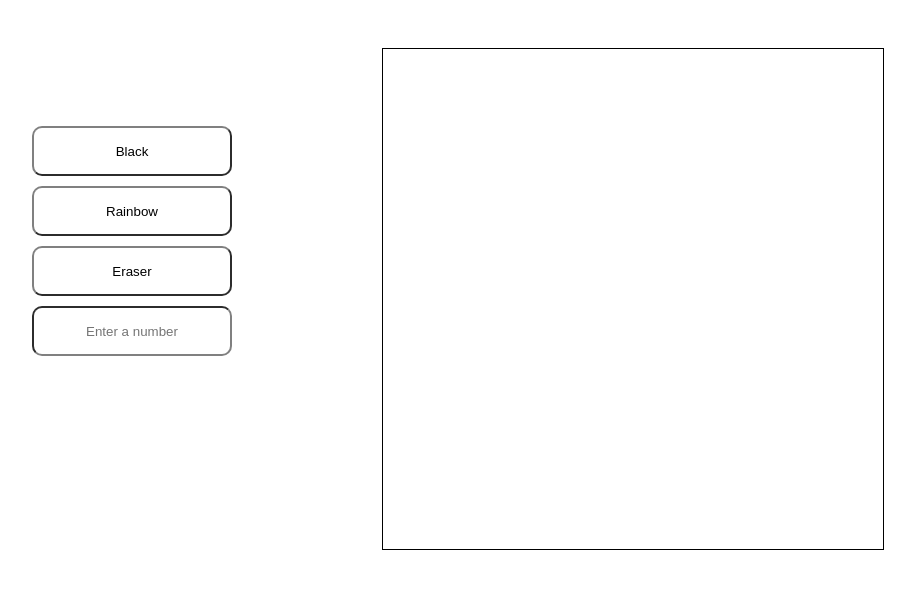
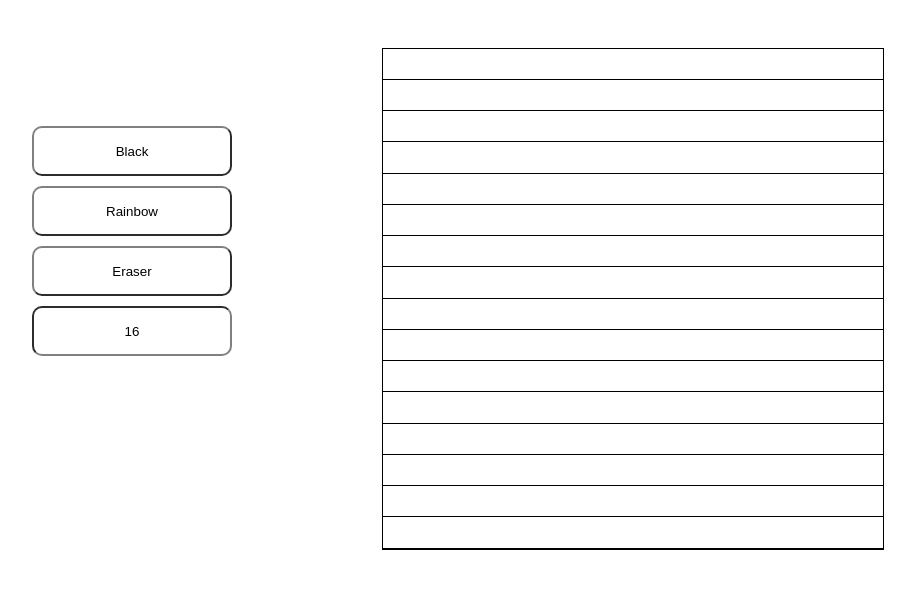
Before and after one commit to gavinv-m/etch-a-sketch, a plain HTML site: page index.html in a window 1280 px wide. Shown: the part 167-756 px from the top of the page, without its empty margins (11-929 px from the left). Drawn offline with Linux system fonts and the light colour scheme.

Commit message:
Create default rows

```diff
--- a/index.html
+++ b/index.html
@@ -14,14 +14,14 @@
         <button>Black</button>
         <button>Rainbow</button>
         <button>Eraser</button>
-        <input id="grid-size" placeholder="Enter a number" type="text">
+        <input id="grid-size" placeholder="Enter a number" type="text" value="16">
 
     </div>
 
     <div class="section-two">
         <h1>Etch-A-Sketch</h1>
 
-        <div class="sketch-pad">
+        <div id="sketch-pad">
 
         </div>
     </div>
--- a/script.js
+++ b/script.js
@@ -0,0 +1,18 @@
+createRows();
+
+function createRows() {
+
+    let numberOfRows = document.getElementById('grid-size').value;
+    numberOfRows = Number(numberOfRows);
+
+    const sketchPad = document.getElementById('sketch-pad');
+
+    for (let i = 0; i < numberOfRows; i++) {
+
+        const rowContainer = document.createElement('div');
+        rowContainer.style.cssText = 'border-bottom: 1px solid black';
+        rowContainer.classList.add('rows');
+        sketchPad.appendChild(rowContainer);
+    }
+
+}
--- a/style.css
+++ b/style.css
@@ -34,6 +34,10 @@ h1 {
     font-size: 75px;
 }
 
+.rows {
+    flex: 1;
+}
+
 .section-one {
     align-items: center;
     /* background-color: #4AAEFF; */
@@ -55,10 +59,16 @@ h1 {
     padding-left: 150px;
 }
 
-.sketch-pad {
+#sketch-pad {
     border-color: black;
     border-style: solid;
     border-width: thin;
+    display: flex;
+    flex-direction: column;
     height: 500px;
     width: 500px;
 }
+
+/* #sketch-pad > div {
+    flex: 1;
+} */
```
